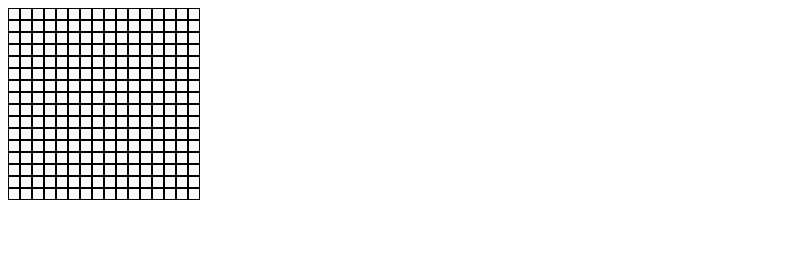
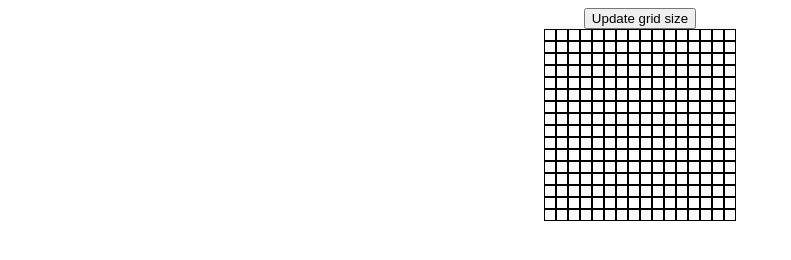
Before and after one commit to Littleboy40/etch-a-sketch, a plain HTML site: page index.html in a window 1280 px wide. Shown: the whole page, without its empty margins (0-791 px from the left). Drawn offline with Linux system fonts and the light colour scheme.

Commit message:
Add button to update grid size proportionally
The new button allows user to provide a number between 1 and 100 to
update the grid size and clean up the previous drawing.
This includes recalculating borders and cell sizes so the overall
drawing size stays the same. Seems to not work with high grid sizes
as the border cannot get thin enough.

```diff
--- a/index.html
+++ b/index.html
@@ -4,8 +4,10 @@
     <meta charset="UTF-8">
     <meta name="viewport" content="width=device-width, initial-scale=1.0">
     <title>Document</title>
+    <link rel="stylesheet" href="./style.css">
 </head>
 <body>
+    <button id="user-input">Update grid size</button>
     <div id="grid-container"></div>
 
 </body>
--- a/script.js
+++ b/script.js
@@ -1,16 +1,7 @@
 let gridContainer = document.querySelector("#grid-container");
 gridContainer.style.display = "inline-block";
-for (let i = 0; i < 16; i++) {
-    let gridRow = document.createElement("div");
-    gridRow.style.display = "flex";
-    for (let j = 0; j < 16; j++) {
-        let gridCell = document.createElement("div");
-        gridCell.style.border = "thin solid #000000";
-        gridCell.style.padding = "5px";
-        gridRow.appendChild(gridCell);
-    }
-    gridContainer.appendChild(gridRow);
-}
+
+let updateButton = document.querySelector("#user-input");
 
 function highlight(event) {
     event.target.style.backgroundColor = "yellow";
@@ -21,5 +12,38 @@ function unhighlight(event) {
     event.target.style.backgroundColor = "white";
 }
 
+function generateGrid(gridSize) {
+    emptyGrid();
+
+    for (let i = 0; i < gridSize; i++) {
+    let gridRow = document.createElement("div");
+    gridRow.style.display = "flex";
+    for (let j = 0; j < gridSize; j++) {
+        let gridCell = document.createElement("div");
+        gridCell.style.boxSizing = "border-box";
+        gridCell.style.border = `${16/gridSize}px solid #000000`;
+        gridCell.style.padding = `${80/gridSize}px`;
+        gridRow.appendChild(gridCell);
+    }
+    gridContainer.appendChild(gridRow);
+    }
+}
+
+function emptyGrid() {
+    gridContainer.innerHTML = '';
+}
+
+function updateGrid() {
+    let number = prompt("What should the new grid size be? Please enter a number between 1 and 100.");
+    while (isNaN(number) || number < 0 || 100 < number) {
+        number = prompt("Try again!");
+    }
+    generateGrid(number);
+}
+
+let defaultgridSize = 16;
+generateGrid(defaultgridSize);
+
 gridContainer.addEventListener("mouseover", highlight);
-gridContainer.addEventListener("mouseout", unhighlight);
+// gridContainer.addEventListener("mouseout", unhighlight);
+updateButton.addEventListener("click", updateGrid);
--- /dev/null
+++ b/style.css
@@ -0,0 +1,5 @@
+body {
+    display: flex;
+    flex-direction: column;
+    align-items: center;
+}
```
